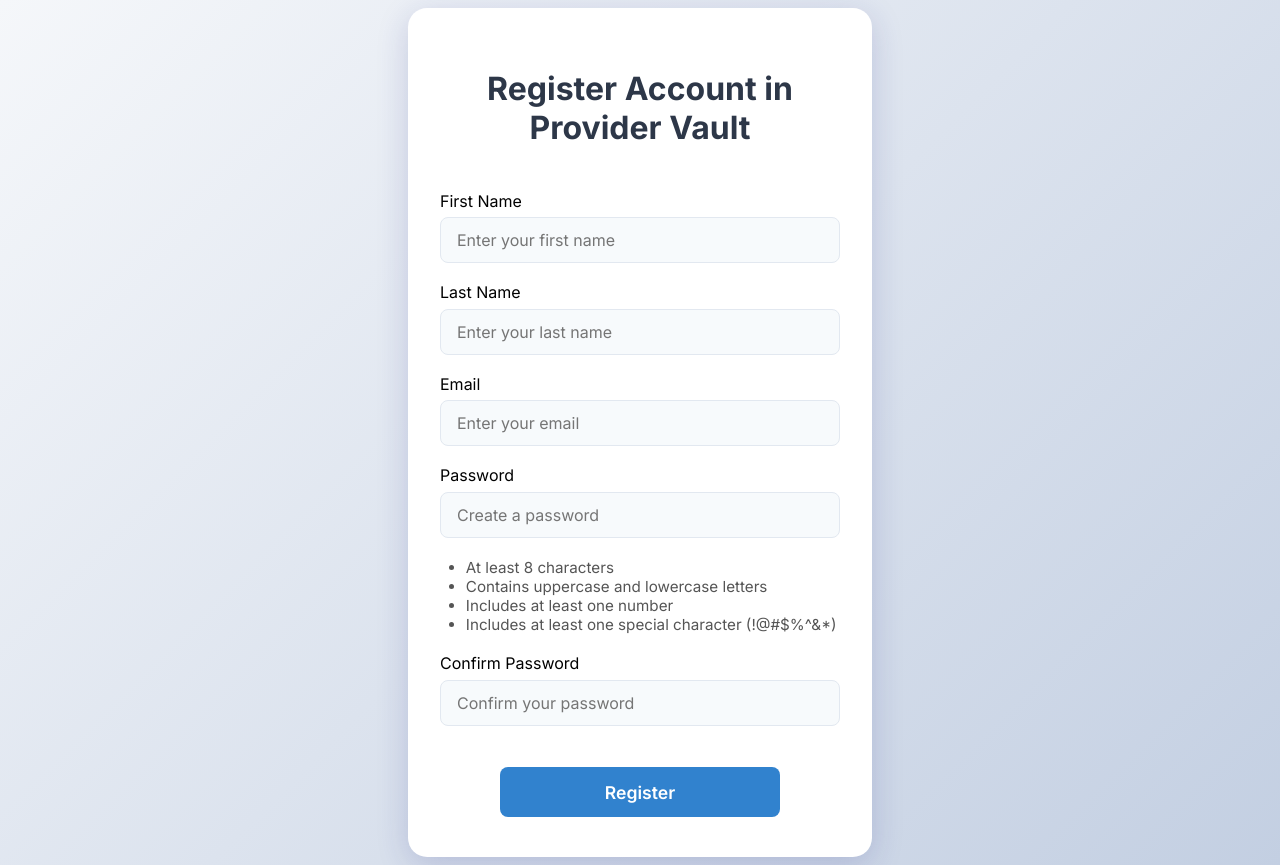
After one commit to RandyBrown12/Provider_Vault, a Django app: page /register/ in a window 1280 px wide. The commit adds this page. Run offline with Django 5.2, Linux system fonts and the light colour scheme; some libraries are stand-ins or nearby versions.

Commit message:
Add Register Page

```diff
--- a/provider_vault_django/settings.py
+++ b/provider_vault_django/settings.py
@@ -39,6 +39,7 @@ INSTALLED_APPS = [
     "django.contrib.sessions",
     "django.contrib.messages",
     "django.contrib.staticfiles",
+    "provider_vault_django_app",
 ]
 
 MIDDLEWARE = [
@@ -117,7 +118,7 @@ USE_TZ = True
 # Static files (CSS, JavaScript, Images)
 # https://docs.djangoproject.com/en/5.1/howto/static-files/
 
-STATIC_URL = "static/"
+STATIC_URL = "/static/"
 
 # Default primary key field type
 # https://docs.djangoproject.com/en/5.1/ref/settings/#default-auto-field
--- /dev/null
+++ b/provider_vault_django_app/static/css/styles.css
@@ -0,0 +1,142 @@
+@import url('https://fonts.googleapis.com/css2?family=Inter:wght@400;600;700&family=Roboto:wght@400;700&display=swap');
+
+body, .register_background {
+    font-family: 'Inter', 'Roboto', 'Segoe UI', 'Nunito Sans', Arial, sans-serif;
+}
+
+.register_form {
+    display: grid;
+    grid-template-columns: 1fr 1fr;
+    grid-template-rows: 1fr;
+    gap: 1rem;
+    width: 70%;
+    height: 100%;
+    margin-inline: auto;
+    align-content: center;
+    justify-content: center;
+    background-color: whitesmoke;
+    padding-inline: 2em;
+    padding-block: 1.5em;
+}
+
+.register_form_all_space {
+    grid-column: span 2;
+}
+
+.register_form_button {
+    width: 70%;
+    margin-inline: auto;
+}
+
+.register_form_title {
+    color: black;
+    margin-inline: auto;
+    font-family: 'Inter', 'Roboto', 'Segoe UI', 'Nunito Sans', Arial, sans-serif;
+}
+
+.register_background {
+    min-height: 100vh;
+    background: linear-gradient(135deg, #f5f7fa 0%, #c3cfe2 100%);
+    display: flex;
+    align-items: center;
+    justify-content: center;
+}
+
+.register_container {
+    display: flex;
+    justify-content: center;
+    align-items: center;
+    min-height: 100vh;
+}
+
+.register_form.modern_form {
+    background: #fff;
+    padding: 2.5rem 2rem;
+    border-radius: 1.2rem;
+    box-shadow: 0 8px 32px 0 rgba(31, 38, 135, 0.18);
+    width: 100%;
+    max-width: 400px;
+    display: flex;
+    flex-direction: column;
+    gap: 1.2rem;
+}
+
+.register_form_title {
+    font-size: 2rem;
+    font-weight: 700;
+    color: #2d3748;
+    margin-bottom: 1.5rem;
+    text-align: center;
+}
+
+.form_group {
+    display: flex;
+    flex-direction: column;
+    gap: 0.4rem;
+}
+
+.register_form_input.modern_input {
+    padding: 0.75rem 1rem;
+    border: 1px solid #e2e8f0;
+    border-radius: 0.5rem;
+    font-size: 1rem;
+    background: #f7fafc;
+    transition: border-color 0.2s;
+    font-family: inherit;
+}
+
+.register_form_input.modern_input:focus {
+    border-color: #3182ce;
+    outline: none;
+    background: #fff;
+}
+
+.register_form_button.modern_button {
+    background: linear-gradient(90deg, #3182ce 0%, #63b3ed 100%);
+    color: #fff;
+    border: none;
+    border-radius: 0.5rem;
+    padding: 0.9rem 0;
+    font-size: 1.1rem;
+    font-weight: 600;
+    cursor: pointer;
+    transition: background 0.2s, transform 0.1s;
+    margin-top: 1rem;
+    font-family: inherit;
+}
+
+.register_form_button.modern_button:hover {
+    background: linear-gradient(90deg, #2563eb 0%, #4299e1 100%);
+    transform: translateY(-2px) scale(1.02);
+}
+
+.singlecolor_button {
+    background: #3182ce;
+    color: #fff;
+    border: none;
+    border-radius: 0.5rem;
+    padding: 0.9rem 0;
+    font-size: 1.1rem;
+    font-weight: 600;
+    cursor: pointer;
+    transition: background 0.2s, transform 0.1s;
+    margin-top: 1rem;
+    font-family: inherit;
+}
+
+.singlecolor_button:hover {
+    background: #2563eb;
+    transform: translateY(-2px) scale(1.02);
+}
+
+.password-suggestions {
+    font-size: 0.95em;
+    color: #555;
+    margin: 0.5em 0 0 0.5em;
+    padding-left: 1.2em;
+}
+
+.error_message {
+    color: red;
+    font-size: 0.9em;
+}
--- /dev/null
+++ b/provider_vault_django_app/static/js/app.js
@@ -0,0 +1,32 @@
+function register_user() {
+    const firstName = document.getElementById('first_name').value;
+    const lastName = document.getElementById('last_name').value;
+    const email = document.getElementById('email').value;
+    const password = document.getElementById('password').value;
+    const confirmPassword = document.getElementById('confirm_password').value;
+
+    if (!firstName) {
+        window.alert('There is no First Name Inputted!');
+        return;
+    } else if (!lastName) {
+        window.alert('There is no Last Name Inputted!');
+        return;
+    } else if (!email) {
+        window.alert('There is no Email Inputted!');
+        return;
+    } else if (!password) {
+        window.alert('There is no Password Inputted!');
+        return;
+    } else if (!confirmPassword) {
+        window.alert('There is no Confirm Password Inputted!');
+        return;
+    }
+
+    // Check Passwords
+    if(password !== confirmPassword) {
+        window.alert('Password & Confirm Password does not match!');
+        return;
+    }
+
+    window.alert('Registration Complete!');
+}
--- a/provider_vault_django_app/templates/home.html
+++ b/provider_vault_django_app/templates/home.html
@@ -9,6 +9,7 @@
 	<div class="container">
 		<h1>Welcome to Provider Vault</h1>
 		<p>This is a sample index page for your Django application.</p>
+		<a href="/register"> Register Here! </a>
 	</div>
 </body>
 </html>
--- /dev/null
+++ b/provider_vault_django_app/templates/register.html
@@ -0,0 +1,74 @@
+{% load static %}
+
+<!DOCTYPE html>
+<html lang="en">
+<head>
+	<meta charset="UTF-8">
+	<meta name="viewport" content="width=device-width, initial-scale=1.0">
+	<title>Provider Vault - Register</title>
+    <link rel="stylesheet" href="{% static 'css/styles.css' %}">
+    <script src="https://unpkg.com/htmx.org@1.9.10"></script>
+    <script src="{% static 'js/app.js' %}"></script>
+</head>
+<body class="register_background">
+    <div class="register_container">
+        <form class="register_form modern_form" method="post" autocomplete="off">
+            {% csrf_token %}
+            <h1 class="register_form_title register_form_all_space">Register Account in Provider Vault</h1>
+            <div class="form_group">
+                <label for="first_name">First Name</label>
+                <input type="text" id="first_name" name="first_name" class="register_form_input modern_input" placeholder="Enter your first name" required />
+            </div>
+            <div class="form_group">
+                <label for="last_name">Last Name</label>
+                <input type="text" id="last_name" name="last_name" class="register_form_input modern_input" placeholder="Enter your last name" required />
+            </div>
+            <div class="form_group">
+                <label for="email">Email</label>
+                <input type="email" id="email" name="email" class="register_form_input modern_input" placeholder="Enter your email" required />
+            </div>
+            <div class="form_group">
+                <label for="password">Password</label>
+                <input
+                    type="password"
+                    id="password"
+                    name="password"
+                    class="register_form_input modern_input"
+                    placeholder="Create a password"
+                    required
+                    hx-post="/check_password/"
+                    hx-trigger="input, keyup from:#confirm_password"
+                    hx-include="#confirm_password"
+                    hx-target="#password_check_msg"
+                    hx-swap="innerHTML"
+                />
+                <span id="password_check_msg" class="error_message"></span>
+                <ul id="password_suggestions" class="password-suggestions">
+                    <li>At least 8 characters</li>
+                    <li>Contains uppercase and lowercase letters</li>
+                    <li>Includes at least one number</li>
+                    <li>Includes at least one special character (!@#$%^&amp;*)</li>
+                </ul>
+            </div>
+            <div class="form_group">
+                <label for="confirm_password">Confirm Password</label>
+                <input
+                    type="password"
+                    id="confirm_password"
+                    name="confirm_password"
+                    class="register_form_input modern_input"
+                    placeholder="Confirm your password"
+                    required
+                    hx-post="/check_match/"
+                    hx-trigger="input, keyup from:#password"
+                    hx-include="#password"
+                    hx-target="#password_match_msg"
+                    hx-swap="innerHTML"
+                />
+                <span id="password_match_msg" class="error_message"></span>
+            </div>
+            <button onclick="register_user()" class="register_form_all_space register_form_button singlecolor_button">Register</button>
+        </form>
+    </div>
+</body>
+</html>
--- a/provider_vault_django_app/urls.py
+++ b/provider_vault_django_app/urls.py
@@ -16,9 +16,16 @@ Including another URLconf
 """
 
 from django.urls import path
-from .views import home, main_page
+from .views import check_match, check_password, home, main_page, register
 
 urlpatterns = [
     path("", home, name="home"),
     path("main_page/", main_page, name="main_page"),
+    path("register/", register, name="register"),
+    path(
+        "check_match/", check_match, name="check_match"
+    ),  # HTMX endpoint for element text matching
+    path(
+        "check_password/", check_password, name="check_password"
+    ),  # HTMX endpoint for password validation
 ]
--- a/provider_vault_django_app/views.py
+++ b/provider_vault_django_app/views.py
@@ -1,4 +1,6 @@
 from django.shortcuts import render
+from django.http import HttpResponse
+from django.views.decorators.http import require_POST
 
 
 # Create your views here.
@@ -8,3 +10,61 @@ def home(request):
 
 def main_page(request):
     return render(request, "main_page.html")
+
+
+def register(request):
+    return render(request, "register.html")
+
+
+@require_POST
+def check_match(request):
+    """
+    View to check if two fields (e.g., password and confirm_password) match.
+    Expects POST with 'password' and 'confirm_password'.
+    """
+    password = request.POST.get("password", "")
+    confirm_password = request.POST.get("confirm_password", "")
+    if not password or not confirm_password:
+        return HttpResponse("Please enter a Password!", content_type="text/html")
+    if password and confirm_password and password != confirm_password:
+        return HttpResponse("Passwords do not match!", content_type="text/html")
+    return HttpResponse("", content_type="text/html")
+
+
+@require_POST
+def check_password(request):
+    """
+    View to validate password constraints.
+
+    Constraints:
+    - Minimum length of 8 characters
+    - Must contain both uppercase and lowercase letters
+    - Must include at least one number
+    - Must include at least one special character (!@#$%^&*)
+
+    Expects POST with 'password'.
+    """
+    password = request.POST.get("password", "")
+    if not password:
+        return HttpResponse("Please enter a Password!", content_type="text/html")
+    elif len(password) < 8:
+        return HttpResponse(
+            "Password must be at least 8 characters long!", content_type="text/html"
+        )
+    elif not any(character.islower() for character in password) or not any(
+        character.isupper() for character in password
+    ):
+        return HttpResponse(
+            "Password must contain both uppercase and lowercase letters!",
+            content_type="text/html",
+        )
+    elif not any(character.isdigit() for character in password):
+        return HttpResponse(
+            "Password must include at least one number!", content_type="text/html"
+        )
+    elif not any(character in "!@#$%^&*" for character in password):
+        return HttpResponse(
+            "Password must include at least one special character (!@#$%^&*)!",
+            content_type="text/html",
+        )
+    return HttpResponse("", content_type="text/html")
--- a/requirements.txt
+++ b/requirements.txt
@@ -1,3 +1,4 @@
 django
 dotenv
 pre-commit
+selenium
```
Also changed, not shown: provider_vault_django_app/tests.py (+147 -16 lines).
